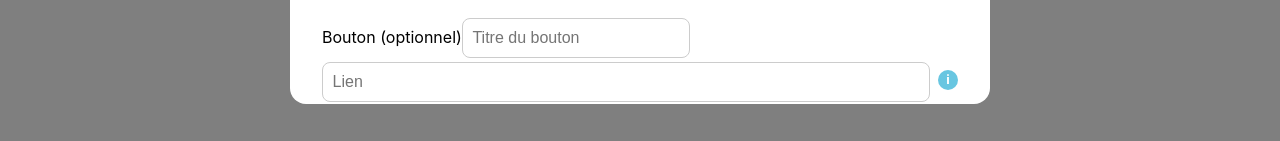
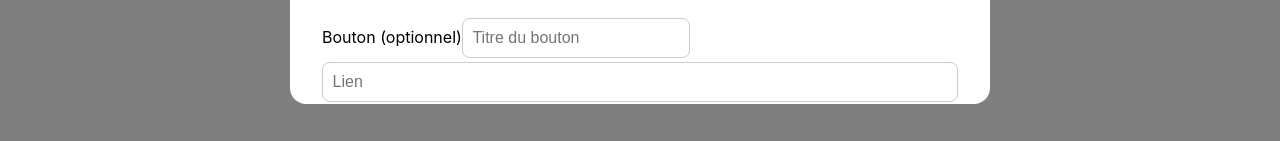
Before and after one commit to Lupa92/sdlb-frontendweb, a Next.js app: page /news in a window 1280 px wide. Both pictures are taken after typing "Sample" into the empty fields and a click on the button "+ Ajouter une actualité". Shown: the part 656-797 px from the top of the page. Built offline with nearby package versions, Linux system fonts and the light colour scheme.

Commit message:
infobulle

```diff
--- a/components/AddNewsModal.js
+++ b/components/AddNewsModal.js
@@ -12,11 +12,18 @@ const internalPages = [
     "infos",
     "dates",
     "howtocome",
-    "accessibilité",
+    "accessibility",
     "ticketinfo",
     "plan",
     "faq",
     "sponsors",
+    "sleep",
+    "prohibiteditems",
+    "association",
+    "contact",
+    "credits",
+    "formapp"
+
 ];
 
 
@@ -156,16 +163,7 @@ export default function AddNewsModal({ onClose, token, fetchNews }) {
                                     value={button.link}
                                     onChange={(e) => handleButtonChange("link", e.target.value)}
                                 />
-                                <span
-                                    className={style.infoIcon}
-                                    data-tooltip={
-                                        button.type === "INTERNAL"
-                                            ? `Pour un lien interne, entrez le nom exact de la page parmi : ${internalPages.join(", ")}`
-                                            : "Entrez l'URL complète pour un lien externe"
-                                    }
-                                >
-                                    i
-                                </span>
+
                             </div>
 
                             {/* Message de validation centré */}
@@ -174,6 +172,16 @@ export default function AddNewsModal({ onClose, token, fetchNews }) {
                                     Nom de page invalide ! Choisissez parmi : {internalPages.join(", ")}
                                 </small>
                             )}
+                        </div>
+                        <div
+                            className={style.infoIcon}
+                            data-tooltip={
+                                button.type === "INTERNAL"
+                                    ? `Pour un lien interne, entrez le nom exact de la page parmi : ${internalPages.join(", ")}`
+                                    : "Entrez l'URL complète pour un lien externe"
+                            }
+                        >
+                            i
                         </div>
                         <select value={button.type} onChange={(e) => handleButtonChange("type", e.target.value)}>
                             <option value="">Sélectionnez le type</option>
--- a/styles/AddModal.module.css
+++ b/styles/AddModal.module.css
@@ -148,18 +148,23 @@
   position: absolute;
   top: -5px;
   left: 105%;
-  background: #333;
-  color: #fff;
-  padding: 0.3rem 0.5rem;
+  background: #ffff;
+  color: black;
+  padding: 0.4rem 0.6rem;
   border-radius: 5px;
-  white-space: nowrap;
-  font-size: 0.75rem;
+  display: block;
+  width: max-content;   /* 👈 largeur naturelle du texte */
+  max-width: 400px;     /* 👈 mais plafonnée */
+  white-space: normal;
+  word-break: break-word;
   opacity: 0;
   pointer-events: none;
-  transform: translateY(-50%);
+  transform: translateY(-100%);
   transition: opacity 0.2s;
   z-index: 10;
+  border: #333 solid 0.5px;
 }
+
 
 .infoIcon:hover::after {
   opacity: 1;
```
